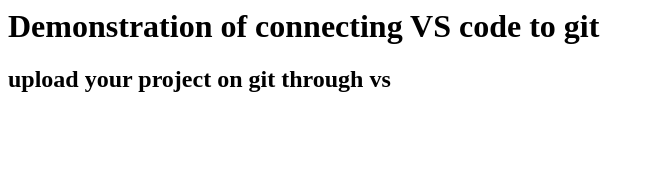
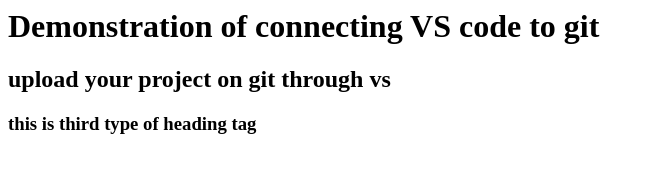
Before and after one commit to vinayakusername/VSDemoProjectForGitHub, a plain HTML site: page index.html in a window 1280 px wide. Shown: the whole page, without its empty margins (0-655 px from the left). Drawn offline with Linux system fonts and the light colour scheme.

Commit message:
H3 tag is added

```diff
--- a/index.html
+++ b/index.html
@@ -3,6 +3,7 @@
     <body>
         <h1>Demonstration of connecting VS code to git</h1>
         <h2>upload your project on git through vs</h2>
+        <h3>this is third type of heading tag</h3>
     </body>
 
     </html>
```
